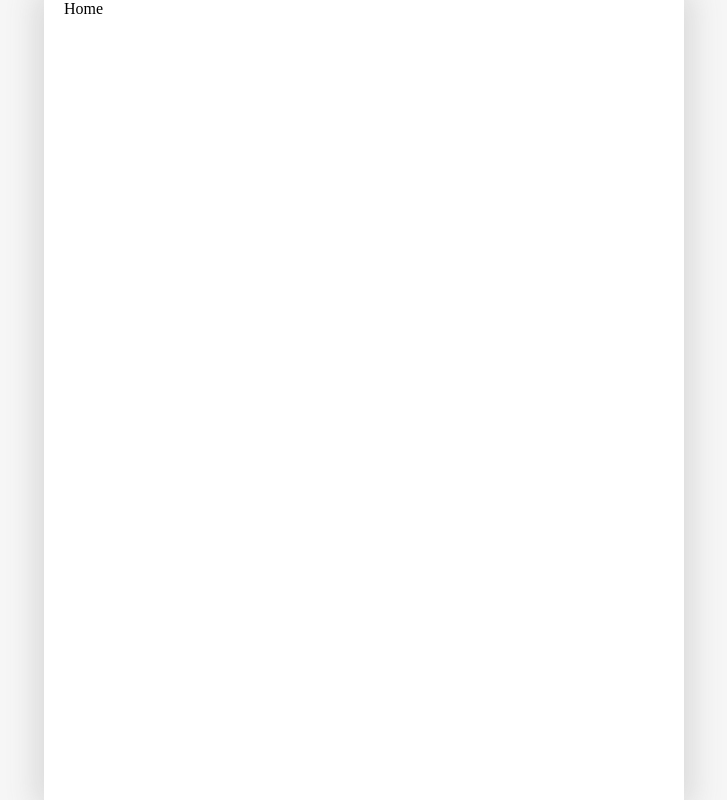
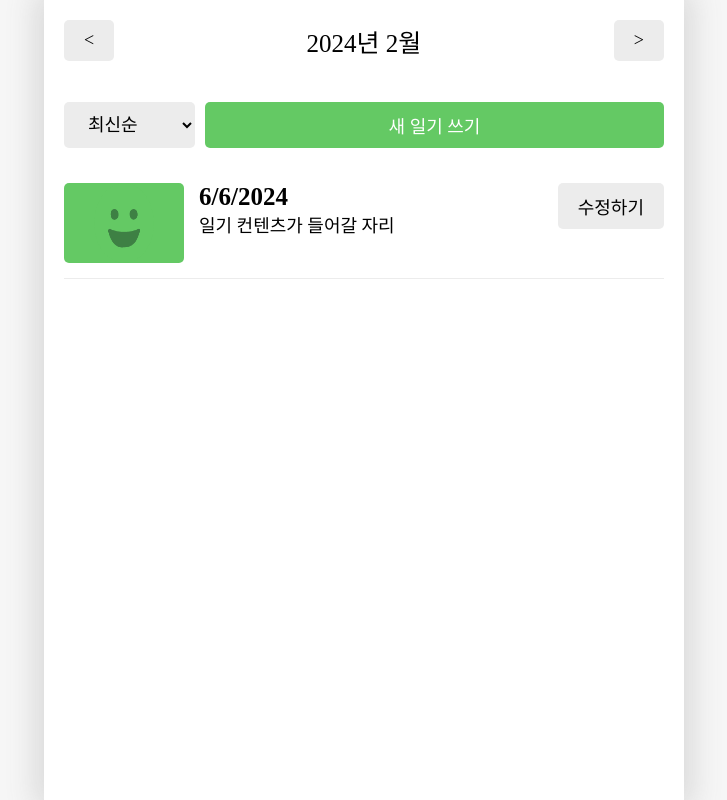
Before and after one commit to clyde-yoon/-Emotional-diary, a React (Vite) app: page / in a window 1280 px wide. Shown: the whole page, without its empty margins (276-1003 px from the left). Built offline with nearby package versions, Linux system fonts and the light colour scheme; a web font is replaced by a local one.

Commit message:
home 페이지 및 list페이지 ui 설정

```diff
--- /dev/null
+++ b/src/components/DiaryItem.css
@@ -0,0 +1,54 @@
+.DiaryItem {
+  display: flex;
+  gap: 15px;
+  justify-content: space-between;
+  padding: 15px 0px;
+  border-bottom: 1px solid rgb(236, 236, 236);
+}
+
+.DiaryItem .img_section {
+  min-width: 120px;
+  height: 80px;
+  display: flex;
+  justify-content: center;
+  cursor: pointer;
+  border-radius: 5px;
+}
+
+.DiaryItem .img_section > img {
+  width: 50%;
+}
+
+.DiaryItem .img_section_1 {
+  background-color: rgb(100, 201, 100);
+}
+.DiaryItem .img_section_2 {
+  background-color: rgb(157, 215, 144);
+}
+.DiaryItem .img_section_3 {
+  background-color: rgb(253, 206, 23);
+}
+.DiaryItem .img_section_4 {
+  background-color: rgb(253, 132, 70);
+}
+.DiaryItem .img_section_5 {
+  background-color: rgb(235, 86, 95);
+}
+
+.DiaryItem .info_section {
+  flex: 1;
+  cursor: pointer;
+}
+
+.DiaryItem .info_section .created_date {
+  font-weight: bold;
+  font-size: 25px;
+}
+
+.DiaryItem .info_section .content {
+  font-size: 18px;
+}
+
+.DiaryItem .button_section {
+  min-width: 70px;
+}
--- /dev/null
+++ b/src/components/DiaryItem.jsx
@@ -0,0 +1,23 @@
+import { getemotionImage } from '../util/get-emotion-image';
+import Button from './Button';
+import './DiaryItem.css';
+
+const DiaryItem = () => {
+  const emotionId = 1;
+  return (
+    <div className="DiaryItem">
+      <div className={`img_section img_section_${emotionId}`}>
+        <img src={getemotionImage(emotionId)} />
+      </div>
+      <div className="info_section">
+        <div className="created_date">{new Date().toLocaleDateString()}</div>
+        <div className="content">일기 컨텐츠가 들어갈 자리</div>
+      </div>
+      <div className="button_section">
+        <Button text={'수정하기'} />
+      </div>
+    </div>
+  );
+};
+
+export default DiaryItem;
--- /dev/null
+++ b/src/components/DiaryList.css
@@ -0,0 +1,18 @@
+.DiaryList .menu_bar {
+  margin: 20px 0px;
+  display: flex;
+  gap: 10px;
+}
+
+.DiaryList .menu_bar select {
+  background-color: rgb(236, 236, 236);
+  border: none;
+  border-radius: 5px;
+  padding: 10px 20px;
+  font-size: 18px;
+  cursor: pointer;
+}
+
+.DiaryList .menu_bar button {
+  flex: 1;
+}
--- /dev/null
+++ b/src/components/DiaryList.jsx
@@ -0,0 +1,22 @@
+import Button from './Button';
+import './DiaryList.css';
+import DiaryItem from './DiaryItem';
+
+const DiaryList = () => {
+  return (
+    <div className="DiaryList">
+      <div className="menu_bar">
+        <select>
+          <option value={'latest'}>최신순</option>
+          <option value={'oldest'}>오래된 순</option>
+        </select>
+        <Button text={'새 일기 쓰기'} type={'POSITIVE'} />
+      </div>
+      <div className="list_wrapper">
+        <DiaryItem />
+      </div>
+    </div>
+  );
+};
+
+export default DiaryList;
--- a/src/pages/Home.jsx
+++ b/src/pages/Home.jsx
@@ -1,4 +1,17 @@
+import Header from '../components/Header';
+import Button from '../components/Button';
+import DiaryList from '../components/DiaryList';
+
 const Home = () => {
-  return <div>Home</div>;
+  return (
+    <div>
+      <Header
+        title={'2024년 2월'}
+        leftChild={<Button text={'<'} />}
+        rightChild={<Button text={'>'} />}
+      />
+      <DiaryList />
+    </div>
+  );
 };
 export default Home;
```
